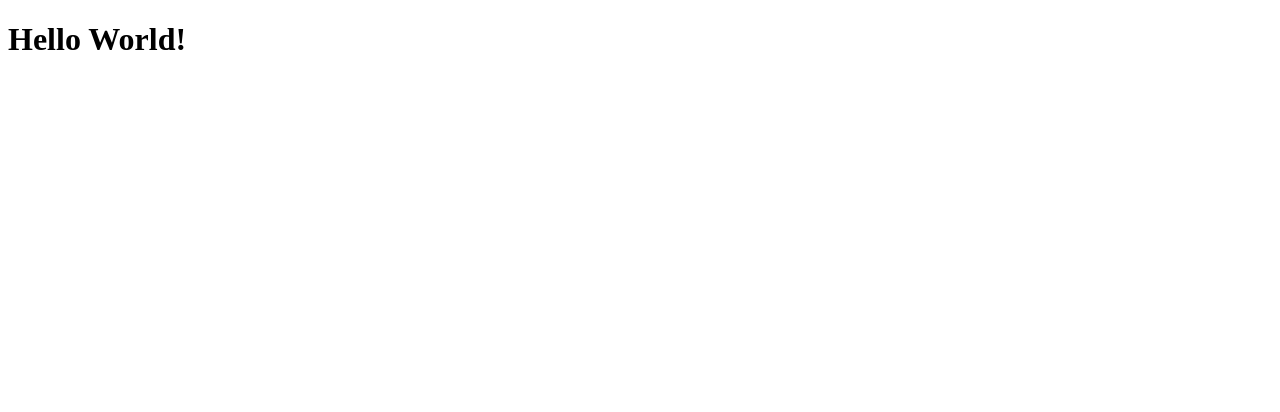
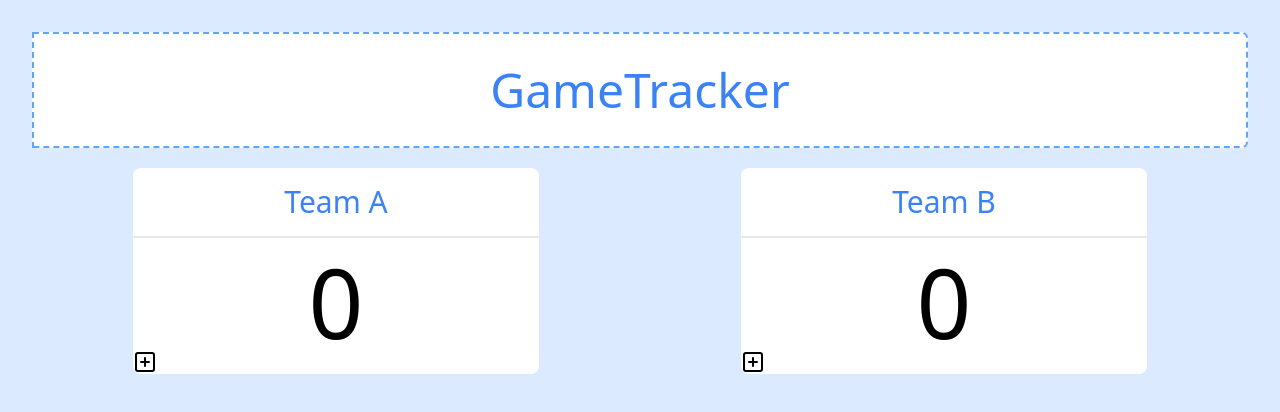
Before and after one commit to faiyankhan26/GameTracker, a React app: page / in a window 1280 px wide. Built offline with nearby package versions, Linux system fonts and the light colour scheme.

Commit message:
Home.js Component

```diff
--- a/package.json
+++ b/package.json
@@ -7,6 +7,7 @@
     "start": "react-scripts start"
   },
   "dependencies": {
+    "lucide-react": "^0.479.0",
     "react": "^19.0.0",
     "react-dom": "^19.0.0",
     "react-scripts": "^5.0.1"
@@ -22,5 +23,8 @@
       "last 1 firefox version",
       "last 1 safari version"
     ]
+  },
+  "devDependencies": {
+    "tailwindcss": "^3.4.17"
   }
 }
--- a/public/index.html
+++ b/public/index.html
@@ -3,7 +3,7 @@
 <head>
     <meta charset="UTF-8">
     <meta name="viewport" content="width=device-width, initial-scale=1.0">
-    <title>ScoreTracker</title>
+    <title>GameTracker</title>
 </head>
 <body>
     <div id="root"></div>
--- /dev/null
+++ b/src/Views/home.js
@@ -0,0 +1,34 @@
+import {SquarePlus as IconSquarePlus} from "lucide-react";
+import React from 'react'
+
+function home() {
+    return (
+        <div className='bg-blue-100 min-h-screen p-8'>
+            <h1 className='text-center text-5xl py-8 border-2 border-blue-400
+            border-dashed rounded-r-md text-blue-500 bg-white'>
+                GameTracker
+            </h1>
+
+            <div className='flex justify-around'>
+                <div className='bg-white m-5 w-1/3 rounded-lg'>
+                    <h2 className='text-3xl text-center my-4 border-b-2 pb-4 text-blue-500 '>Team A</h2>
+                    <h3 className='text-8xl text-center'>0</h3>
+                    <div>
+                    <IconSquarePlus color="black"/>
+                    </div>
+                </div>
+
+                <div className='bg-white m-5 w-1/3 rounded-lg'>
+                    <h2 className='text-3xl text-center my-4 border-b-2 pb-4 text-blue-500 '>Team B</h2>
+                    <h3 className='text-8xl text-center'>0</h3>
+                    <div>
+                    <IconSquarePlus color="black"/>
+                    </div>
+                </div>
+            </div>
+
+        </div>
+    )
+}
+
+export default home
--- /dev/null
+++ b/src/index.css
@@ -0,0 +1,3 @@
+@tailwind base;
+@tailwind components;
+@tailwind utilities;
--- a/src/index.js
+++ b/src/index.js
@@ -1,9 +1,11 @@
 import { createRoot } from "react-dom/client";
+import "./index.css"
+import Home from "./Views/home";
 
 const root = createRoot(document.getElementById("root"));
 
 root.render(
     <>
-        <h1>Hello World!</h1>
+        <Home/>
     </>
-)
+);
--- /dev/null
+++ b/tailwind.config.js
@@ -0,0 +1,10 @@
+/** @type {import('tailwindcss').Config} */
+module.exports = {
+  content: [
+    "./src/**/*.{js,jsx,ts,tsx}",
+  ],
+  theme: {
+    extend: {},
+  },
+  plugins: [],
+}
```
Also changed, not shown: 1 other file.
